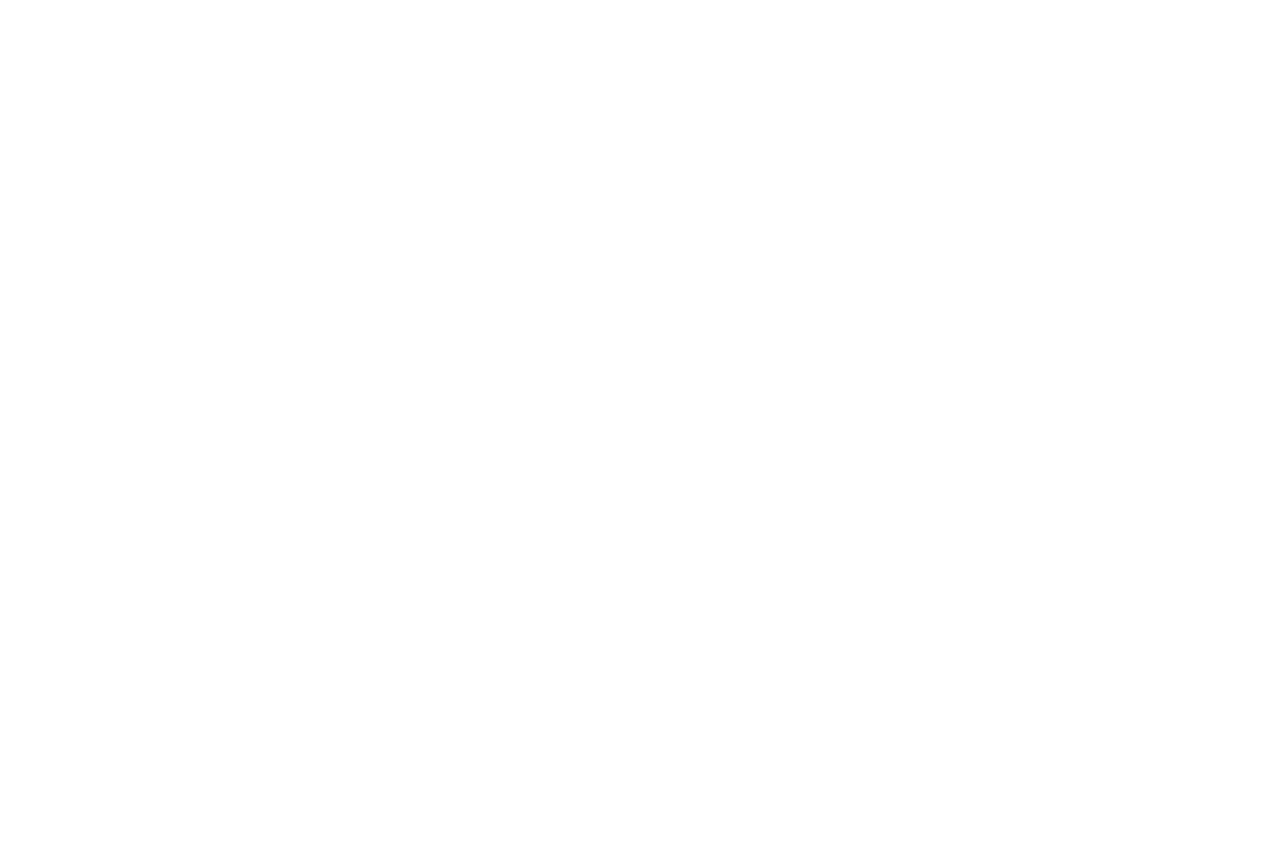
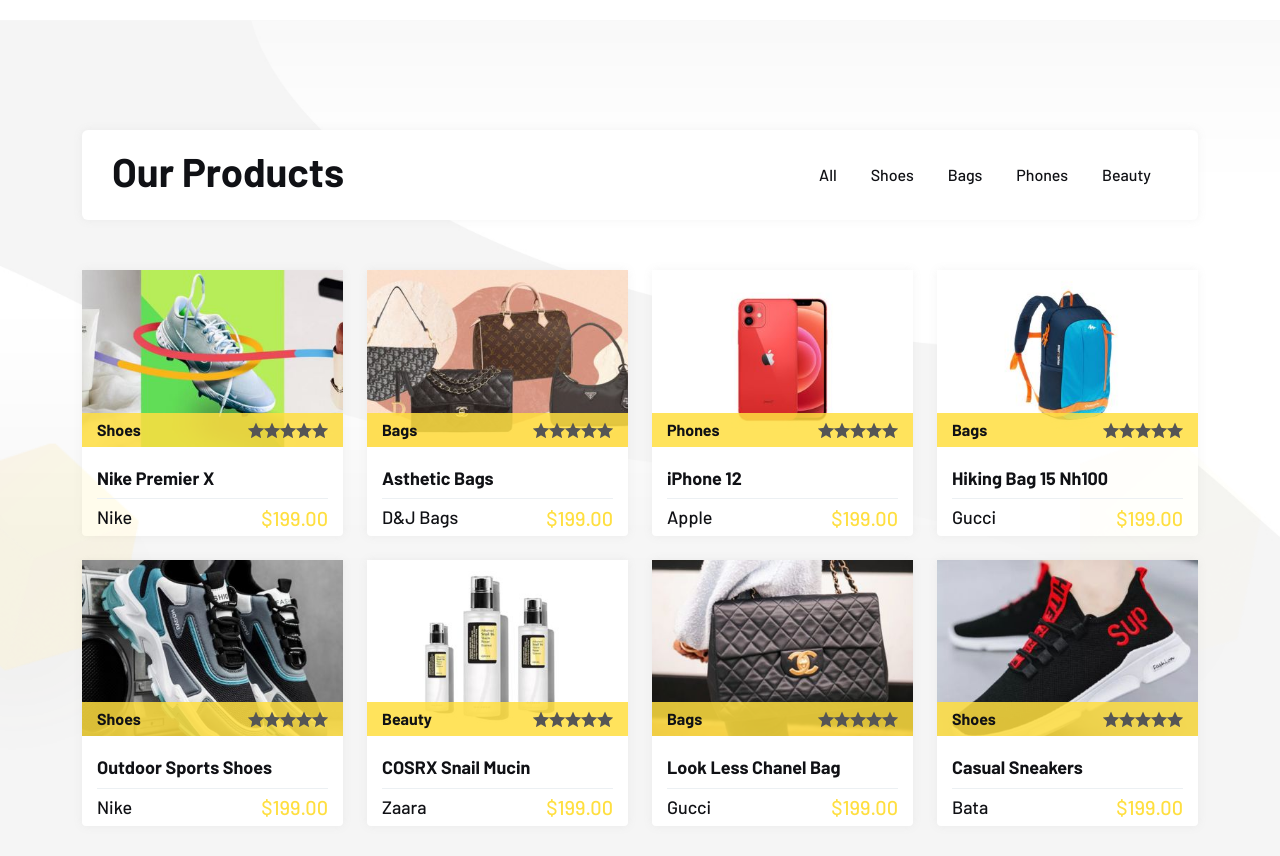
Before and after one commit to imsedhu/happibuy, a React (Vite) app: page / in a window 1280 px wide. Shown: the part 1800-2656 px from the top of the page. Before the commit the page ends 1820 px from the top, so only its background shows below. Built offline with nearby package versions, Linux system fonts and the light colour scheme.

Commit message:
category show case component added

```diff
--- /dev/null
+++ b/src/components/Rating.jsx
@@ -0,0 +1,15 @@
+import React from 'react'
+
+const Rating = () => {
+  return (
+    <span className='ratting'>
+      <i className="icofont-ui-rating"></i>
+      <i className="icofont-ui-rating"></i>
+      <i className="icofont-ui-rating"></i>
+      <i className="icofont-ui-rating"></i>
+      <i className="icofont-ui-rating"></i>
+    </span>
+  )
+}
+
+export default Rating
--- /dev/null
+++ b/src/pages/home/CategoryShowCase.jsx
@@ -0,0 +1,160 @@
+import React, { useState } from "react";
+import Rating from "../../components/Rating";
+import { Link } from "react-router-dom";
+
+const title = "Our Products";
+
+const ProductData = [
+  {
+    imgUrl: "src/assets/images/categoryTab/01.jpg",
+    cate: "Shoes",
+    title: "Nike Premier X",
+    author: "assets/images/course/author/01.jpg",
+    brand: "Nike",
+    price: "$199.00",
+    id: 1,
+  },
+  {
+    imgUrl: "src/assets/images/categoryTab/02.jpg",
+    cate: "Bags",
+    title: "Asthetic Bags",
+    author: "assets/images/course/author/02.jpg",
+    brand: "D&J Bags",
+    price: "$199.00",
+    id: 2,
+  },
+  {
+    imgUrl: "src/assets/images/categoryTab/03.jpg",
+    cate: "Phones",
+    title: "iPhone 12",
+    author: "src/assets/images/categoryTab/brand/apple.png",
+    brand: "Apple",
+    price: "$199.00",
+    id: 3,
+  },
+  {
+    imgUrl: "src/assets/images/categoryTab/04.jpg",
+    cate: "Bags",
+    title: "Hiking Bag 15 Nh100",
+    author: "assets/images/course/author/04.jpg",
+    brand: "Gucci",
+    price: "$199.00",
+    id: 4,
+  },
+  {
+    imgUrl: "src/assets/images/categoryTab/05.jpg",
+    cate: "Shoes",
+    title: "Outdoor Sports Shoes",
+    author: "assets/images/course/author/05.jpg",
+    brand: "Nike",
+    price: "$199.00",
+    id: 5,
+  },
+  {
+    imgUrl: "src/assets/images/categoryTab/06.jpg",
+    cate: "Beauty",
+    title: "COSRX Snail Mucin",
+    author: "assets/images/course/author/06.jpg",
+    brand: "Zaara",
+    price: "$199.00",
+    id: 6,
+  },
+  {
+    imgUrl: "src/assets/images/categoryTab/07.jpg",
+    cate: "Bags",
+    title: "Look Less Chanel Bag ",
+    author: "assets/images/course/author/01.jpg",
+    brand: "Gucci",
+    price: "$199.00",
+    id: 7,
+  },
+  {
+    imgUrl: "src/assets/images/categoryTab/08.jpg",
+    cate: "Shoes",
+    title: "Casual Sneakers",
+    author: "assets/images/course/author/02.jpg",
+    brand: "Bata",
+    price: "$199.00",
+    id: 8,
+  },
+];
+
+const CategoryShowCase = () => {
+  const [items, setItems] = useState(ProductData);
+
+  const filterItem = (categItem)=>{
+    const updateItems = ProductData.filter((curElem) => {
+      return curElem.cate === categItem;
+    });
+
+    setItems(updateItems)
+  };
+  return (
+    <div className="course-section style-3 padding-tb">
+      {/* shapes */}
+      <div className="course-shape one">
+        <img src="/src/assets/images/shape-img/icon/01.png" alt="" />
+      </div>
+      <div className="course-shape two">
+        <img src="/src/assets/images/shape-img/icon/01.png" alt="" />
+      </div>
+
+      {/* main section */}
+      <div className="container">
+        {/* section header */}
+        <div className="section-header">
+          <h2 className="title">{title}</h2>
+          <div className="course-filter-group">
+            <ul className="lab-ul">
+              <li onClick={()=> setItems(ProductData)}>All</li>
+              <li onClick={()=> filterItem("Shoes")}>Shoes</li>
+              <li onClick={()=> filterItem("Bags")}>Bags</li>
+              <li onClick={()=> filterItem("Phones")}>Phones</li>
+              <li onClick={()=> filterItem("Beauty")}>Beauty</li>
+            </ul>
+          </div>
+        </div>
+
+        {/* section body */}
+        <div className="section-wrapper">
+          <div className="row g-4 justify-content-center row-cols-xl-4 row-cols-lg-3 row-cols-md-2 row-cols-1 course-filter">
+            {
+              items.map((product)=> <div key={product.id} className="col">
+                  <div className="course-item style-4">
+                    <div className="course-inner">
+                      <div className="course-thumb">
+                        <img src={product.imgUrl} alt="" />
+                        <div className="course-category">
+                          <div className="course-cate">
+                            <a href="#">{product.cate}</a>
+                          </div>
+                          <div className="course-review">
+                            <Rating />
+                          </div>
+                        </div>
+                      </div>
+
+                      {/* content */}
+                      <div className="course-content">
+                        <Link to={`/shop/${product.id}`}><h6>{product.title}</h6></Link>
+                        <div className="course-footer">
+                          <div className="course-author">
+                            <Link to="/" className="ca-name">{product.brand}</Link>
+                          </div>
+                          <div className="course-price">
+                            {product.price}
+                          </div>
+                        </div>
+                      </div>
+                    </div>
+                  </div>
+                </div>)
+            }
+          </div>
+        </div>
+      </div>
+    </div>
+  );
+};
+
+export default CategoryShowCase;
--- a/src/pages/home/Home.jsx
+++ b/src/pages/home/Home.jsx
@@ -1,12 +1,14 @@
 import React from 'react'
 import Banner from './Banner'
 import HomeCategory from './HomeCategory'
+import CategoryShowCase from './CategoryShowCase'
 
 const Home = () => {
   return (
     <>
     <Banner />
     <HomeCategory />
+    <CategoryShowCase />
     </>
   )
 }
```
